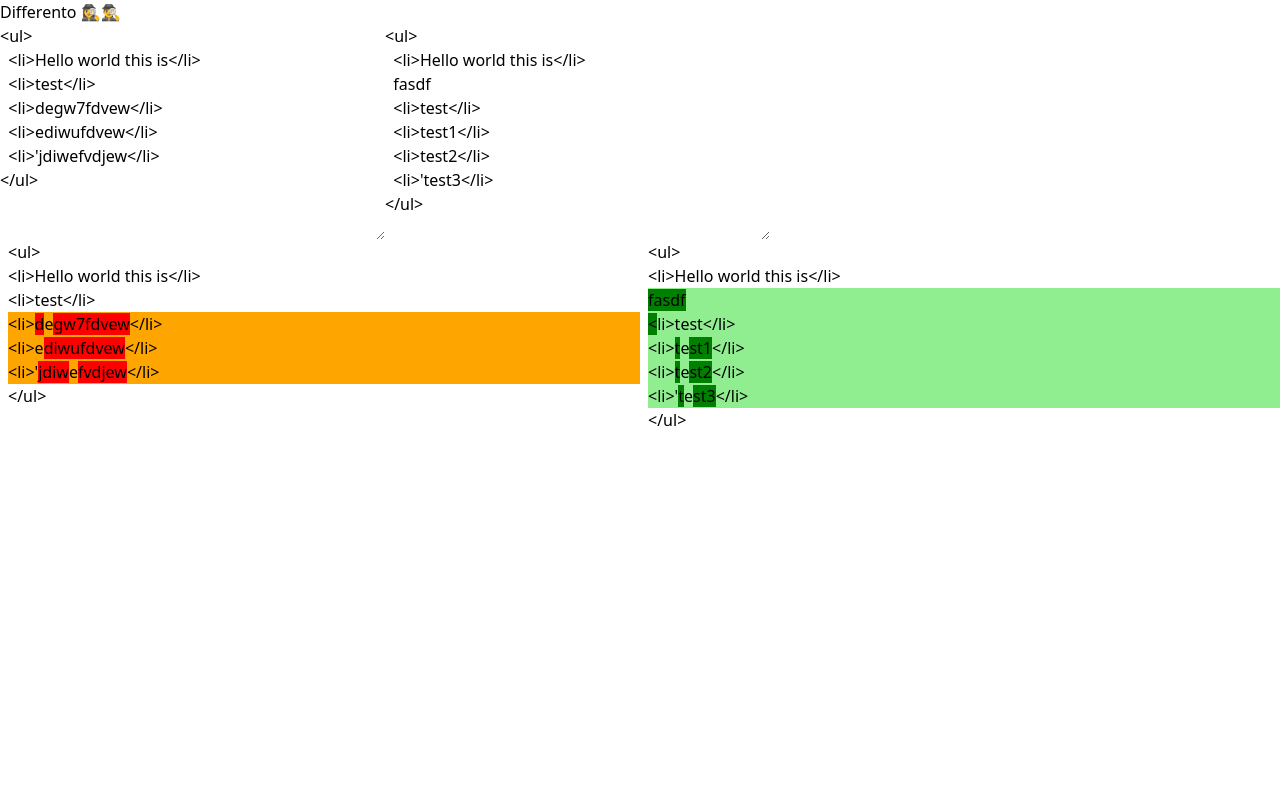
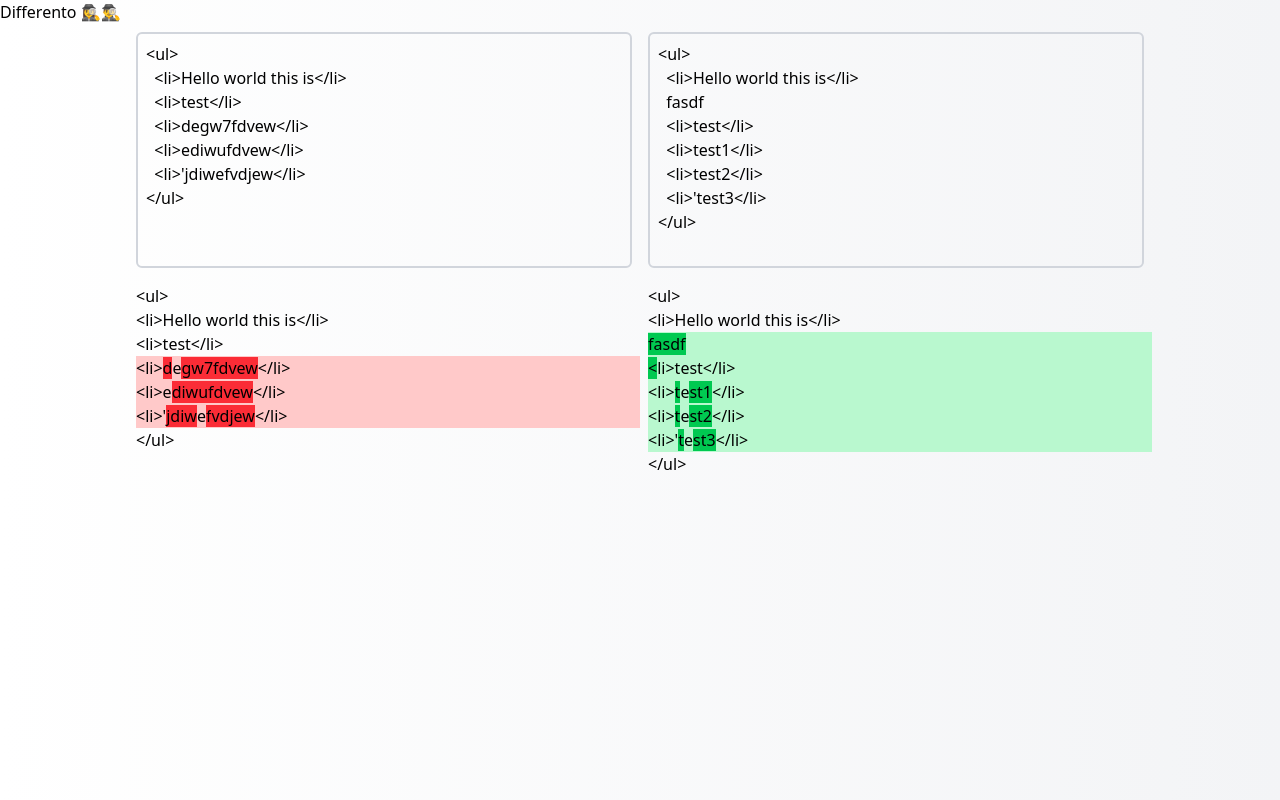
Before and after one commit to yogeshwar-b/differento, a React (Vite) app: page / in a window 1280 px wide. Built offline with nearby package versions, Linux system fonts and the light colour scheme.

Commit message:
Added Tailwind classes.

```diff
--- a/src/App.tsx
+++ b/src/App.tsx
@@ -3,18 +3,30 @@ import './App.css'
 import { sourceText as sText, targetText as tText } from '../constants'
 import { longestCommonSubsequence } from './helper'
 
+const colorMap: Record<string, string> = {
+  'bg-red-200': 'bg-red-200',
+  'bg-green-200': 'bg-green-200',
+  'bg-blue-200': 'bg-blue-200',
+  'bg-yellow-200': 'bg-yellow-200',
+  'bg-red-500': 'bg-red-500',
+  'bg-green-500': 'bg-green-500'
+  // add more as needed
+}
+
 function App() {
   const [sourceText, setSourceText] = useState<string>(sText)
   const [targetText, setTargetText] = useState<string>(tText)
   return (
-    <>
+    <div className='bg-gradient-to-r from-white-200 to-gray-100 h-screen'>
       <h1>Differento 🕵️‍♀️🕵️‍♂️</h1>
-      <div style={{ display: 'flex' }}>
-        <TextBox text={sourceText} name='source' setText={setSourceText} />
-        <TextBox text={targetText} name='target' setText={setTargetText} />
+      <div className='max-w-8/10  mx-auto margin-left-0'>
+        <div className='flex'>
+          <TextBox text={sourceText} name='source' setText={setSourceText} />
+          <TextBox text={targetText} name='target' setText={setTargetText} />
+        </div>
+        <DifferentoComparitor source={sourceText} target={targetText} />
       </div>
-      <DifferntoComparitor source={sourceText} target={targetText} />
-    </>
+    </div>
   )
 }
 
@@ -30,8 +42,8 @@ const TextBox = ({ name, text, setText }: TextBoxProps) => {
       name={name}
       id=''
       onChange={(e) => setText(e.target.value)}
-      rows={Math.min(30, text.split('\n').length)}
-      cols={40}
+      rows={Math.min(20, text.split('\n').length)}
+      className='resize-none flex-1 border-2 border-gray-300 rounded-md p-2 m-2 '
     ></textarea>
   )
 }
@@ -40,28 +52,25 @@ interface DifferentoComparitorProps {
   source: string
   target: string
 }
-const DifferntoComparitor = ({ source, target }: DifferentoComparitorProps) => {
+const DifferentoComparitor = ({
+  source,
+  target
+}: DifferentoComparitorProps) => {
   const lcs: string = longestCommonSubsequence(source, target)
 
   return (
-    <div
-      style={{
-        display: 'flex',
-        flexDirection: 'row',
-        justifyContent: 'center'
-      }}
-    >
+    <div className='flex flex-row justify-center mt-2'>
       <LineView
         source={source}
         lcs={lcs}
-        backgroundColor='red'
-        changedLineColor='orange'
+        txtBackgroundColor={colorMap['bg-red-500']}
+        changedLineColor={colorMap['bg-red-200']}
       ></LineView>
       <LineView
         source={target}
         lcs={lcs}
-        backgroundColor='green'
-        changedLineColor='lightgreen'
+        txtBackgroundColor={colorMap['bg-green-500']}
+        changedLineColor={colorMap['bg-green-200']}
       ></LineView>
     </div>
   )
@@ -70,13 +79,13 @@ const DifferntoComparitor = ({ source, target }: DifferentoComparitorProps) => {
 interface LineViewProps {
   source: string
   lcs: string
-  backgroundColor: string
+  txtBackgroundColor: string
   changedLineColor: string
 }
 const LineView = ({
   source,
   lcs,
-  backgroundColor,
+  txtBackgroundColor: backgroundColor,
   changedLineColor
 }: LineViewProps) => {
   let sourceidx = 0
@@ -108,7 +117,7 @@ const LineView = ({
           <span
             id={String(sourceidx)}
             key={String(sourceidx)}
-            style={{ backgroundColor: backgroundColor }}
+            className={backgroundColor}
           >
             {source[sourceidx]}
           </span>
@@ -118,29 +127,19 @@ const LineView = ({
     }
 
     rows.push(
-      <div style={{ position: 'relative' }}>
+      <div className='relative'>
         {changeseen ? (
           <div
-            style={{
-              zIndex: '-1',
-              backgroundColor: changedLineColor,
-              position: 'absolute',
-              height: '100%',
-              width: '100%'
-            }}
+            className={changedLineColor + ' h-full w-full absolute z-0'}
           ></div>
         ) : (
           <div></div>
         )}
-        <div>{temp}</div>
+        <div className='relative z-2'>{temp}</div>
       </div>
     )
   }
-  return (
-    <div style={{ marginRight: 'auto', width: '100%', paddingLeft: '.5rem' }}>
-      {rows}
-    </div>
-  )
+  return <div className='mr-auto w-full pl-2'>{rows}</div>
 }
 
 export default App
```
